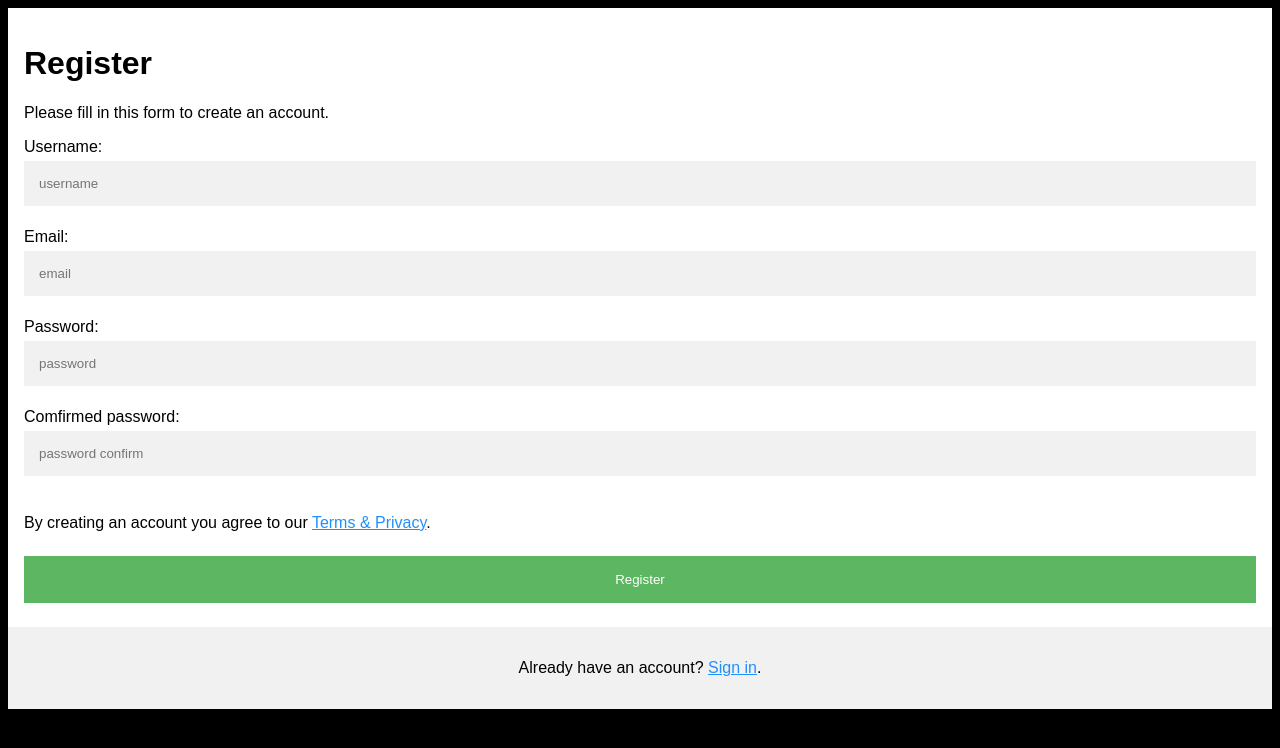
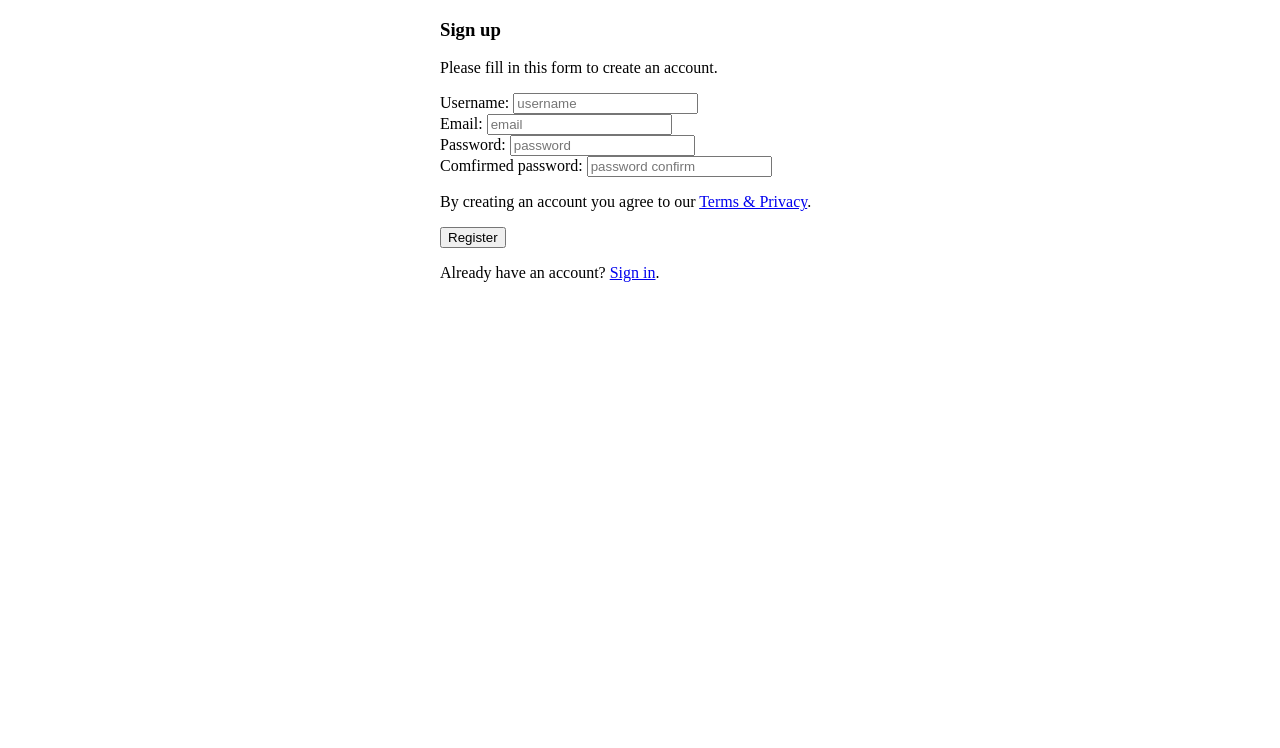
Before and after one commit to jaminlu/ME_paltform, a Django app: page /register.html in a window 1280 px wide. Shown: the top 748 px of the page. Run offline with Django 3.2, Linux system fonts and the light colour scheme.

Commit message:
update register

```diff
--- a/ManageEngine/urls.py
+++ b/ManageEngine/urls.py
@@ -20,7 +20,7 @@ from django.conf.urls import include
 from users.views import login_view, index,logout, register, profile, changepwd,profile_update
 
 urlpatterns = [
-    #path('admin/', admin.site.urls),
+    path('admin/', admin.site.urls),
     path('', index),
     #path('index', views.index,name="index"),
     path('login.html', login_view),
--- a/templates/users/register.html
+++ b/templates/users/register.html
@@ -1,109 +1,59 @@
 <!DOCTYPE html>
 <html>
+
 <head>
-<meta name="viewport" content="width=device-width, initial-scale=1">
-<style>
-body {
-    font-family: Arial, Helvetica, sans-serif;
-    background-color: black;
-}
 
-* {
-    box-sizing: border-box;
-}
+    <meta charset="utf-8">
+    <meta name="viewport" content="width=device-width, initial-scale=1.0">
+</head>
 
-/* Add padding to containers */
-.container {
-    padding: 16px;
-    background-color: white;
-}
+<body>
+<div id="container" class="container-fluid">
+    <div class="row">
+        <div class="col-md-12">
+        <div style="margin: 0 auto; max-width: 400px;">
+        <div class="panel-heading">
+						<h3 class="panel-title">Sign up</h3>
+        </div>
 
-/* Full-width input fields */
-input[type=text], input[type=password] {
-    width: 100%;
-    padding: 15px;
-    margin: 5px 0 22px 0;
-    display: inline-block;
-    border: none;
-    background: #f1f1f1;
-}
-
-input[type=text]:focus, input[type=password]:focus {
-    background-color: #ddd;
-    outline: none;
-}
-
-/* Overwrite default styles of hr */
-hr {
-    border: 1px solid #f1f1f1;
-    margin-bottom: 25px;
-}
-
-/* Set a style for the submit button */
-.registerbtn {
-    background-color: #4CAF50;
-    color: white;
-    padding: 16px 20px;
-    margin: 8px 0;
-    border: none;
-    cursor: pointer;
-    width: 100%;
-    opacity: 0.9;
-}
-
-.registerbtn:hover {
-    opacity: 1;
-}
-
-/* Add a blue text color to links */
-a {
-    color: dodgerblue;
-}
-
-/* Set a grey background color and center the text of the "sign in" section */
-.signin {
-    background-color: #f1f1f1;
-    text-align: center;
-}
-</style>
-</head>
-<body>
-
-<form  method="post" action="/register.html" enctype="multipart/form-data">
+        <div class="panel-body">
+    <form  method="post" action="/register.html" role="form" enctype="multipart/form-data">
         {% csrf_token %}
-    <div class="container">
-      <h1>Register</h1>
           <p>Please fill in this form to create an account.</p>
 
+            <div class="form-group">
                 <label for="username">Username:</label>
-        <div class="form-group">
                 {{ form.username }}
             </div>
 
+            <div class="form-group">
                 <label for="email">Email:</label>
-        <div class="form-group">
                 {{ form.email }}
             </div>
 
+            <div class="form-group">
                 <label for="password1">Password:</label>
-        <div class="form-group">
                 {{ form.password1 }}
             </div>
 
+            <div class="form-group">
                 <label for="comfirm">Comfirmed password:</label>
-        <div class="form-group">
                 {{ form.password2 }}
             </div>
 
           <p>By creating an account you agree to our <a href="#">Terms & Privacy</a>.</p>
 
           <button type="submit" class="registerbtn">Register</button>
-    </div>
 
         <div class="container signin">
           <p>Already have an account? <a href="/login.html">Sign in</a>.</p>
         </div>
     </form>
+        </div>
+    </div>
+</div>
+    </div>
+</div>
 
 </body>
 </html>
```
Also changed, not shown: templates/users/login.html (+5 -5 lines). Lines whose indentation alone changed are shown as unchanged.
